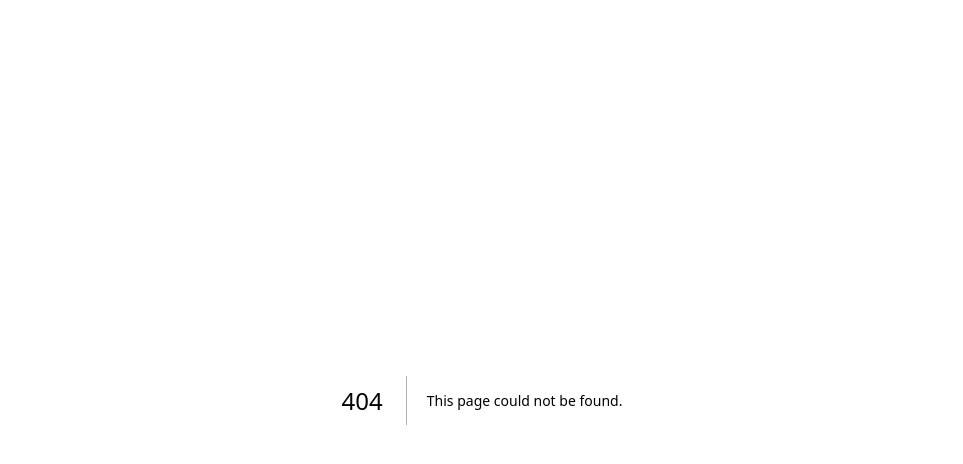
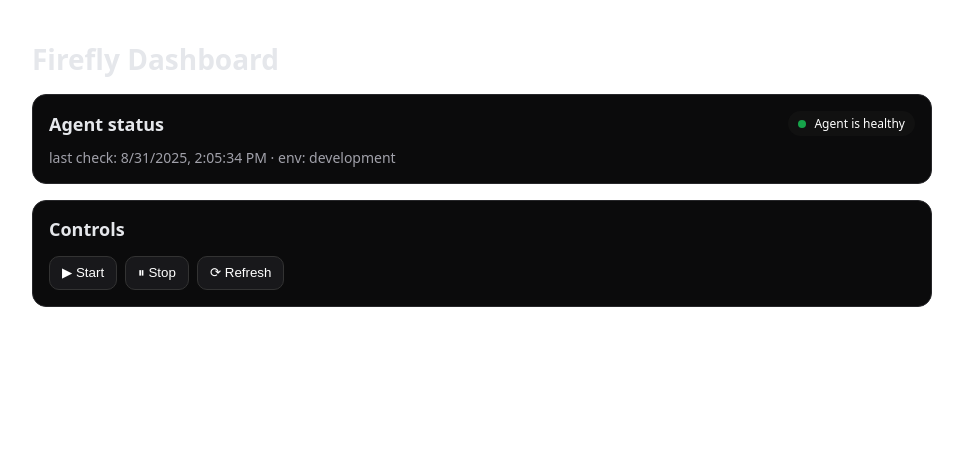
Before and after one commit to glitzereinhorn270487/firefly, a Next.js app: page /dashboard in a window 1280 px wide. Before the commit this address had no page. Shown: the top 464 px of the page, without its empty margins (158-1121 px from the left). Built offline with nearby package versions, Linux system fonts and the light colour scheme.

Commit message:
feat(dashboard): add /dashboard, health endpoint, basic components — Dashboard + Health endpoint

```diff
--- /dev/null
+++ b/app/api/health/route.ts
@@ -0,0 +1,10 @@
+import { NextResponse } from "next/server";
+
+export async function GET() {
+  // super-simpler Health-Check; erweitere bei Bedarf (DB, Redis, etc.)
+  return NextResponse.json({
+    ok: true,
+    ts: Date.now(),
+    env: process.env.NODE_ENV,
+  });
+}
--- /dev/null
+++ b/app/dashboard/page.tsx
@@ -0,0 +1,43 @@
+import { fetchHealth } from "@/src/lib/status";
+import { AgentStatusBadge } from "@/components/AgentStatusBadge";
+import { AgentControls } from "@/components/AgentControls";
+
+export const dynamic = "force-dynamic";
+
+export default async function DashboardPage() {
+  const health = await fetchHealth();
+  const date = new Date(health.ts).toLocaleString();
+
+  return (
+    <main style={{
+      maxWidth: 900,
+      margin: "40px auto",
+      padding: "0 16px",
+      color: "#e5e7eb",
+      fontFamily: "ui-sans-serif, system-ui, -apple-system, Segoe UI, Roboto, Helvetica, Arial"
+    }}>
+      <h1 style={{ fontSize: 28, fontWeight: 700, marginBottom: 16 }}>Firefly Dashboard</h1>
+
+      <section style={{
+        display: "grid",
+        gridTemplateColumns: "1fr",
+        gap: 16
+      }}>
+        <div style={{ padding: 16, border: "1px solid #27272a", borderRadius: 14, background: "#0b0b0c" }}>
+          <div style={{ display: "flex", alignItems: "center", justifyContent: "space-between", marginBottom: 12 }}>
+            <h2 style={{ fontSize: 18, fontWeight: 600, margin: 0 }}>Agent status</h2>
+            <AgentStatusBadge ok={health.ok} />
+          </div>
+          <div style={{ fontSize: 14, color: "#a1a1aa" }}>
+            last check: {date} · env: {health.env ?? "n/a"}
+          </div>
+        </div>
+
+        <div style={{ padding: 16, border: "1px solid #27272a", borderRadius: 14, background: "#0b0b0c" }}>
+          <h2 style={{ fontSize: 18, fontWeight: 600, marginTop: 0 }}>Controls</h2>
+          <AgentControls />
+        </div>
+      </section>
+    </main>
+  );
+}
--- /dev/null
+++ b/components/AgentControls.tsx
@@ -0,0 +1,28 @@
+"use client";
+import * as React from "react";
+
+export function AgentControls() {
+  return (
+    <div style={{
+      display: "flex",
+      gap: 8,
+      flexWrap: "wrap"
+    }}>
+      <button
+        style={{ padding: "8px 12px", borderRadius: 10, border: "1px solid #333", background: "#18181b", color:"#fff", cursor:"pointer" }}
+        onClick={() => alert("Start (demo)")}>
+        ▶ Start
+      </button>
+      <button
+        style={{ padding: "8px 12px", borderRadius: 10, border: "1px solid #333", background: "#18181b", color:"#fff", cursor:"pointer" }}
+        onClick={() => alert("Stop (demo)")}>
+        ⏸ Stop
+      </button>
+      <button
+        style={{ padding: "8px 12px", borderRadius: 10, border: "1px solid #333", background: "#18181b", color:"#fff", cursor:"pointer" }}
+        onClick={() => alert("Refresh (demo)")}>
+        ⟳ Refresh
+      </button>
+    </div>
+  );
+}
--- /dev/null
+++ b/components/AgentStatusBadge.tsx
@@ -0,0 +1,24 @@
+"use client";
+import * as React from "react";
+
+export function AgentStatusBadge({ ok }: { ok: boolean }) {
+  const color = ok ? "#16a34a" : "#dc2626";
+  const text  = ok ? "healthy" : "unhealthy";
+  return (
+    <span style={{
+      display: "inline-flex",
+      alignItems: "center",
+      gap: 8,
+      padding: "4px 10px",
+      borderRadius: 999,
+      background: "#111",
+      color: "#fff",
+      fontSize: 12
+    }}>
+      <span style={{
+        width: 8, height: 8, borderRadius: 999, background: color
+      }} />
+      Agent is {text}
+    </span>
+  );
+}
--- /dev/null
+++ b/src/lib/status.ts
@@ -0,0 +1,11 @@
+export type Health = { ok: boolean; ts: number; env?: string };
+
+export async function fetchHealth(base = ""): Promise<Health> {
+  try {
+    const res = await fetch(`${base}/api/health`, { cache: "no-store" });
+    if (!res.ok) throw new Error("health not ok");
+    return (await res.json()) as Health;
+  } catch {
+    return { ok: false, ts: Date.now() };
+  }
+}
```
Also changed, not shown: .firefly_commit.txt, .firefly_task.txt, .firefly_title.txt, 1 other file (tests, documents, lock files or other folders).
